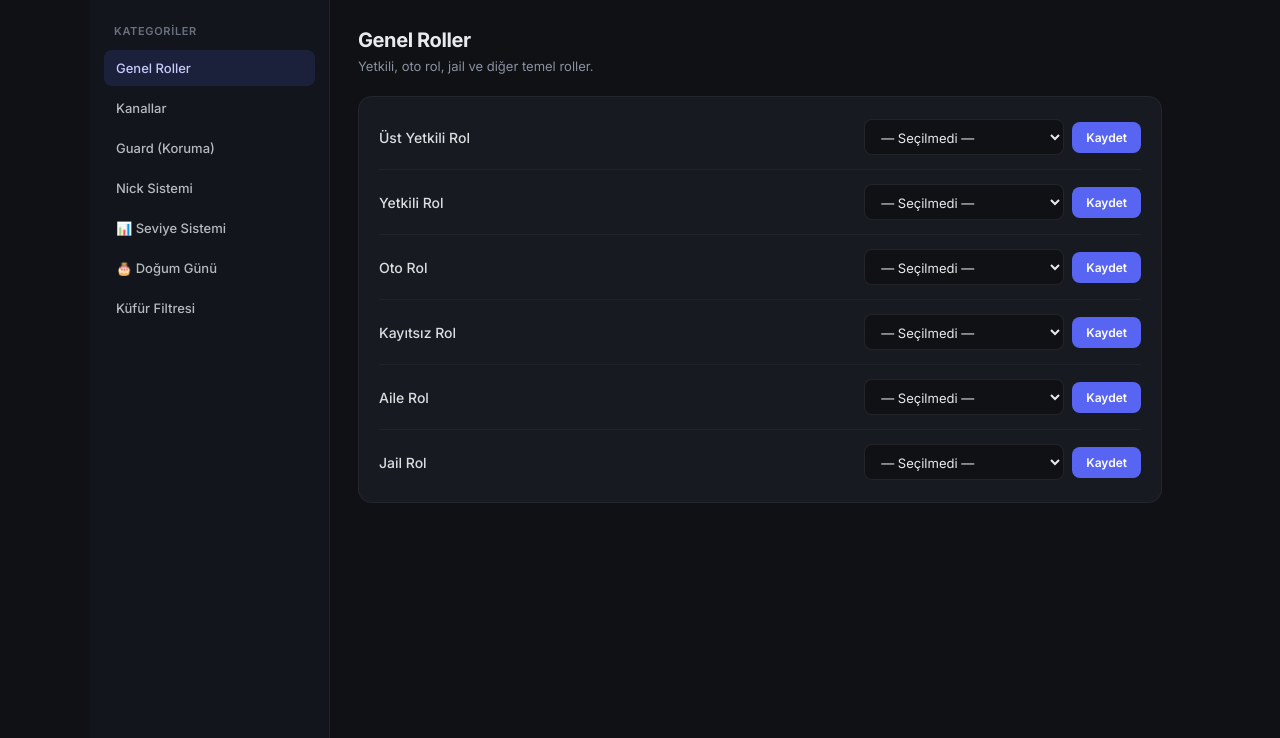
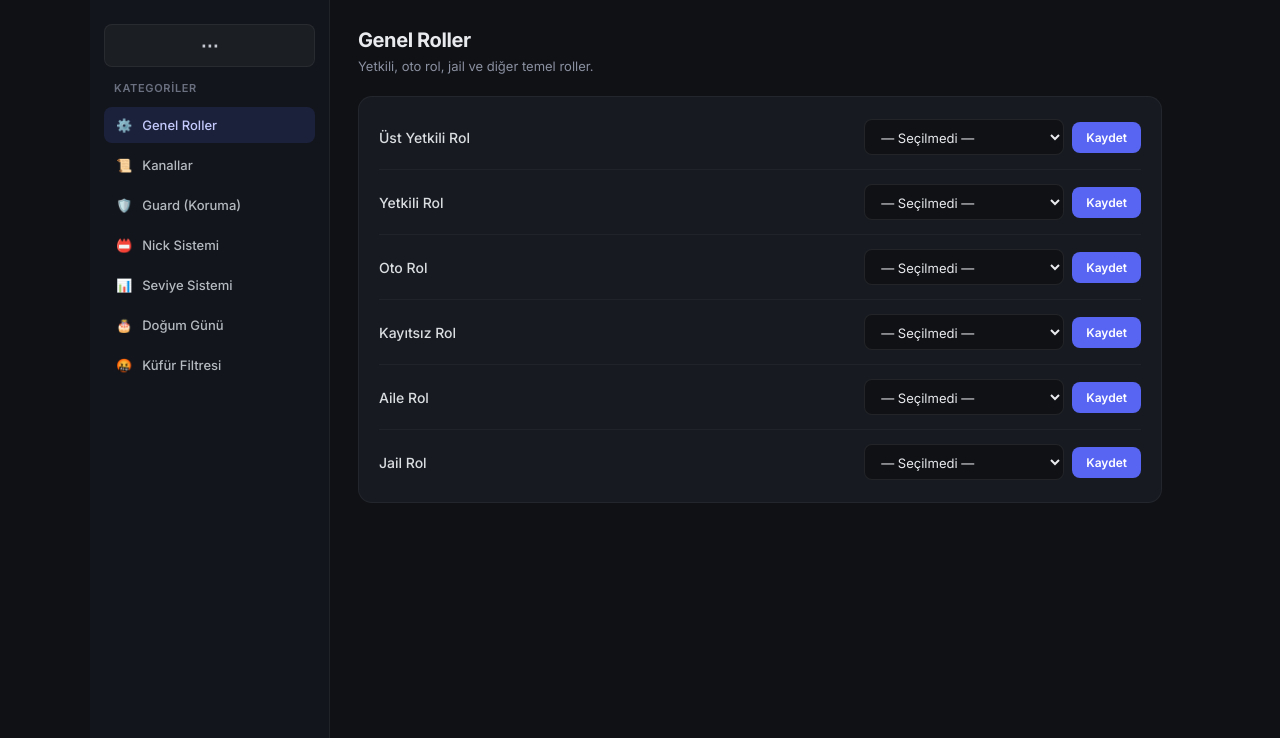
Before and after one commit to Xreean/ravex-panel, a Flask app: template templates/settings.html in a window 1280 px wide. Shown: the part 62-800 px from the top of the page. Run offline with Flask 3, Linux system fonts and the light colour scheme; the template is opened without the code that fills it, so the values that code supplies are empty.

Commit message:
Update settings.html

```diff
--- a/templates/settings.html
+++ b/templates/settings.html
@@ -55,6 +55,34 @@
             border-right: 1px solid rgba(255,255,255,0.06);
             padding: 24px 14px;
             background: #12151b;
+            transition: width 0.2s ease, padding 0.2s ease;
+            overflow: hidden;
+        }
+        .sidebar.collapsed {
+            width: 56px;
+            padding: 16px 8px;
+        }
+        .sidebar.collapsed .sidebar-title,
+        .sidebar.collapsed .side-item-text {
+            display: none;
+        }
+        .sidebar-toggle {
+            width: 100%;
+            background: rgba(255,255,255,0.04);
+            border: 1px solid rgba(255,255,255,0.06);
+            color: #c5c8d0;
+            border-radius: 8px;
+            padding: 10px;
+            cursor: pointer;
+            font-size: 18px;
+            font-weight: 700;
+            margin-bottom: 14px;
+            font-family: inherit;
+            transition: 0.15s;
+        }
+        .sidebar-toggle:hover {
+            background: rgba(255,255,255,0.08);
+            color: #fff;
         }
         .sidebar-title {
             font-size: 11px;
@@ -65,7 +93,9 @@
             padding: 0 10px 12px;
         }
         .side-item {
-            display: block;
+            display: flex;
+            align-items: center;
+            gap: 10px;
             width: 100%;
             text-align: left;
             background: transparent;
@@ -162,13 +192,9 @@
                 width: 100%;
                 border-right: none;
                 border-bottom: 1px solid rgba(255,255,255,0.06);
-                display: flex;
-                flex-wrap: wrap;
-                gap: 6px;
                 padding: 14px;
             }
-            .sidebar-title { width: 100%; }
-            .side-item { width: auto; }
+            .sidebar.collapsed { width: 100%; }
         }
     </style>
 </head>
@@ -188,15 +214,31 @@
     </nav>
 
     <div class="layout">
-        <aside class="sidebar">
+        <aside class="sidebar" id="sidebar">
+            <button type="button" class="sidebar-toggle" id="sidebarToggle" title="Menüyü aç/kapa">⋯</button>
             <div class="sidebar-title">Kategoriler</div>
-            <button type="button" class="side-item active" data-panel="roller">Genel Roller</button>
-            <button type="button" class="side-item" data-panel="kanallar">Kanallar</button>
-            <button type="button" class="side-item" data-panel="guard">Guard (Koruma)</button>
-            <button type="button" class="side-item" data-panel="nick">Nick Sistemi</button>
-            <button type="button" class="side-item" data-panel="seviye">📊 Seviye Sistemi</button>
-            <button type="button" class="side-item" data-panel="dogumgunu">🎂 Doğum Günü</button>
-            <button type="button" class="side-item" data-panel="kufur">Küfür Filtresi</button>
+
+            <button type="button" class="side-item active" data-panel="roller">
+                <span>⚙️</span><span class="side-item-text">Genel Roller</span>
+            </button>
+            <button type="button" class="side-item" data-panel="kanallar">
+                <span>📜</span><span class="side-item-text">Kanallar</span>
+            </button>
+            <button type="button" class="side-item" data-panel="guard">
+                <span>🛡️</span><span class="side-item-text">Guard (Koruma)</span>
+            </button>
+            <button type="button" class="side-item" data-panel="nick">
+                <span>📛</span><span class="side-item-text">Nick Sistemi</span>
+            </button>
+            <button type="button" class="side-item" data-panel="seviye">
+                <span>📊</span><span class="side-item-text">Seviye Sistemi</span>
+            </button>
+            <button type="button" class="side-item" data-panel="dogumgunu">
+                <span>🎂</span><span class="side-item-text">Doğum Günü</span>
+            </button>
+            <button type="button" class="side-item" data-panel="kufur">
+                <span>🤬</span><span class="side-item-text">Küfür Filtresi</span>
+            </button>
         </aside>
 
         <main class="content">
@@ -400,6 +442,8 @@
     <script>
         const items = document.querySelectorAll('.side-item');
         const panels = document.querySelectorAll('.panel');
+        const sidebar = document.getElementById('sidebar');
+        const sidebarToggle = document.getElementById('sidebarToggle');
 
         function showPanel(id) {
             items.forEach(btn => {
@@ -415,11 +459,22 @@
             btn.addEventListener('click', () => showPanel(btn.dataset.panel));
         });
 
-        // Kaydet sonrası aynı sekmede kalsın
         const saved = localStorage.getItem('ravex_settings_panel');
         if (saved && document.getElementById('panel-' + saved)) {
             showPanel(saved);
         }
+
+        if (localStorage.getItem('ravex_sidebar_collapsed') === '1') {
+            sidebar.classList.add('collapsed');
+        }
+
+        sidebarToggle.addEventListener('click', () => {
+            sidebar.classList.toggle('collapsed');
+            localStorage.setItem(
+                'ravex_sidebar_collapsed',
+                sidebar.classList.contains('collapsed') ? '1' : '0'
+            );
+        });
     </script>
 </body>
 </html>
```
